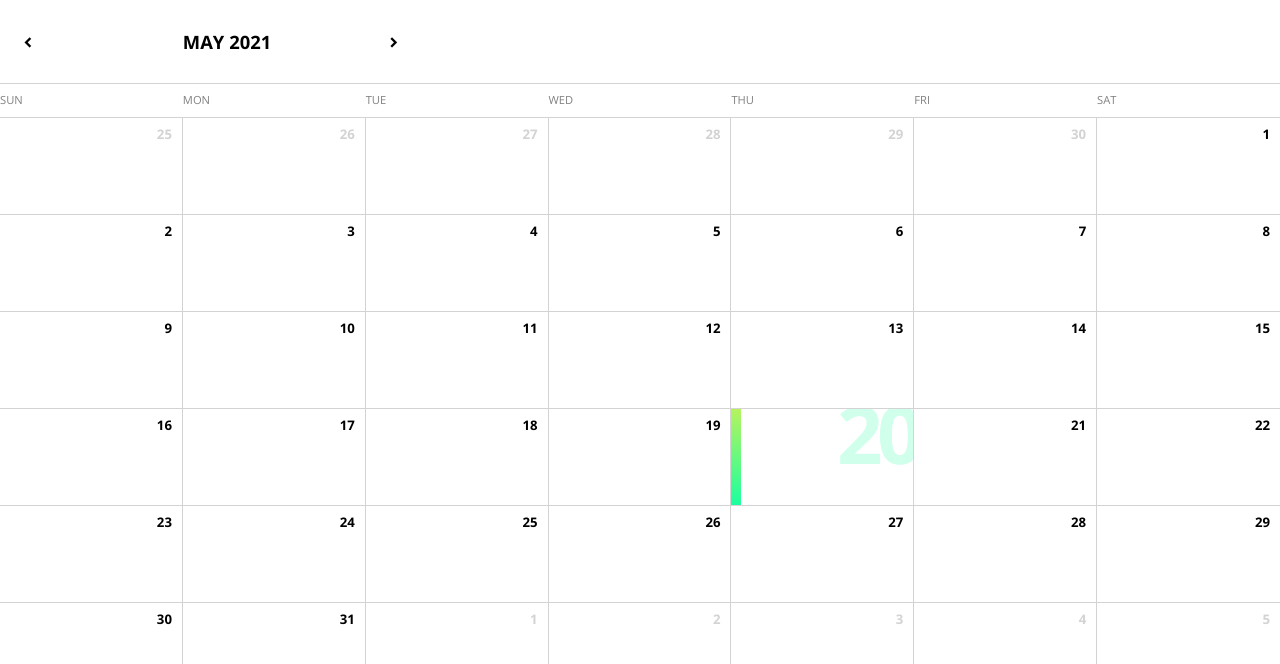
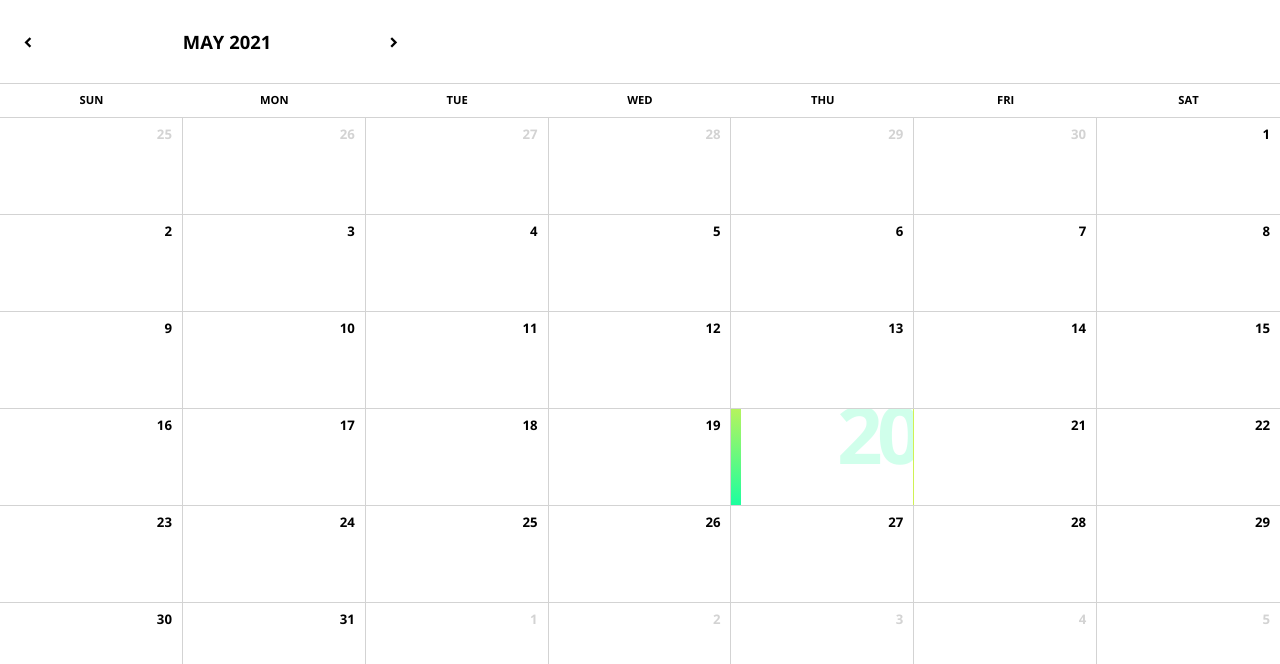
Before and after one commit to singh3069/reactCalendar, a React (Create React App) app: page / in a window 1280 px wide. Shown: the top 664 px of the page. Built offline with nearby package versions, Linux system fonts and the light colour scheme.

Commit message:
styling done for name of weeks

```diff
--- a/src/Components/Header.js
+++ b/src/Components/Header.js
@@ -22,6 +22,7 @@ function Header(props) {
             chevron_right
             </div>
         </div>
+
         </div>
     );
     }
--- a/src/Components/NameOfWeeks.js
+++ b/src/Components/NameOfWeeks.js
@@ -10,7 +10,7 @@ function NameOfWeeks(props) {
 
         for (let i = 0; i < 7; i++) {
         days.push(
-        <div className="column col-center" key={i}>
+        <div className="column col-center singleWeekCell" key={i}>
         {format(addDays(startDate, i), dateFormat)}
         </div>
         );
--- a/src/Components/style.css
+++ b/src/Components/style.css
@@ -58,6 +58,13 @@ align-items: center;
 flex-grow: 1;
 flex-basis: 0;
 max-width: 100%;
+}
+
+.singleWeekCell{
+    display: flex;
+    justify-content: space-around;
+    color: black;
+    font-weight: 900;
 }
 /* Calendar */
 .calendar {
```
